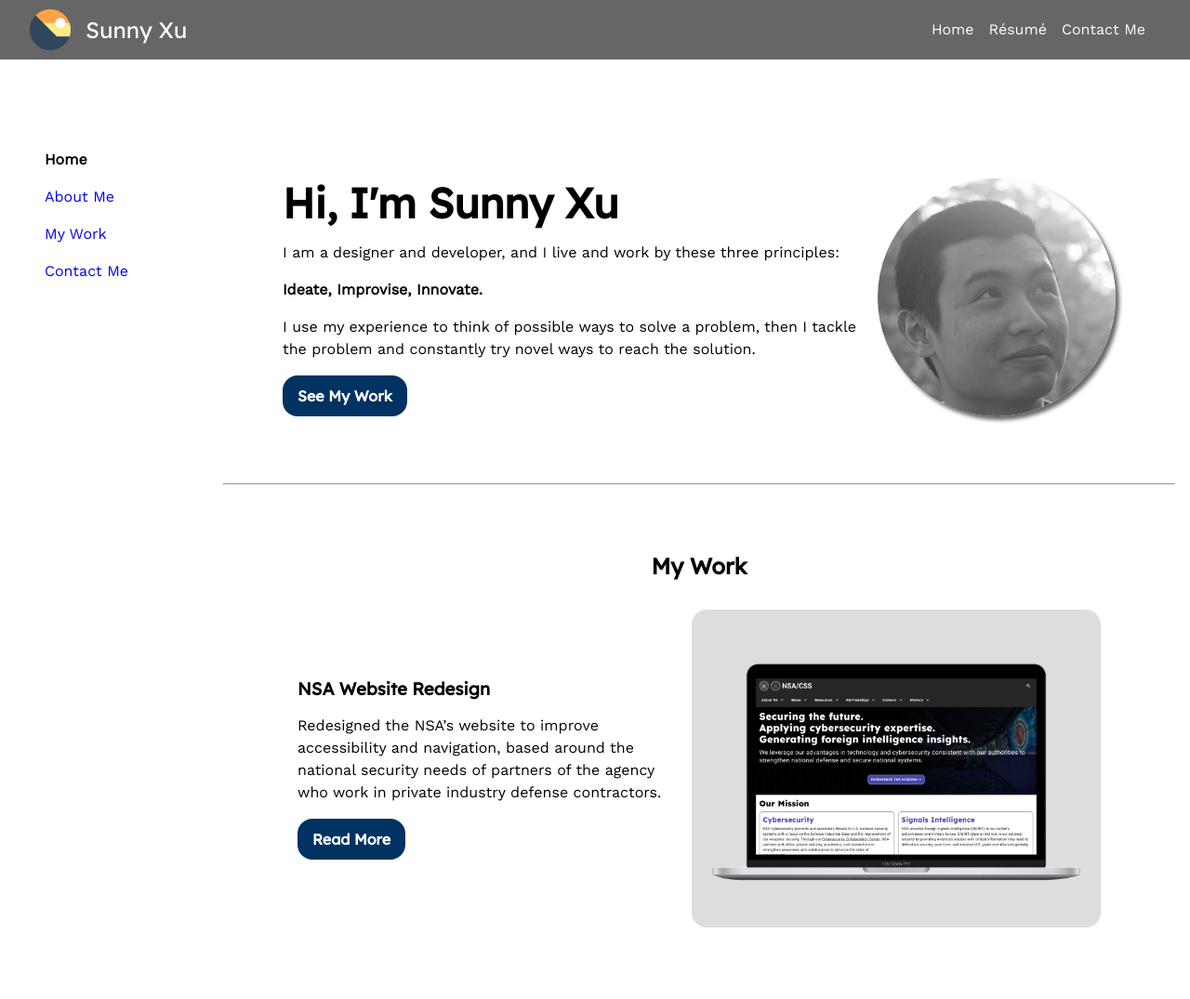
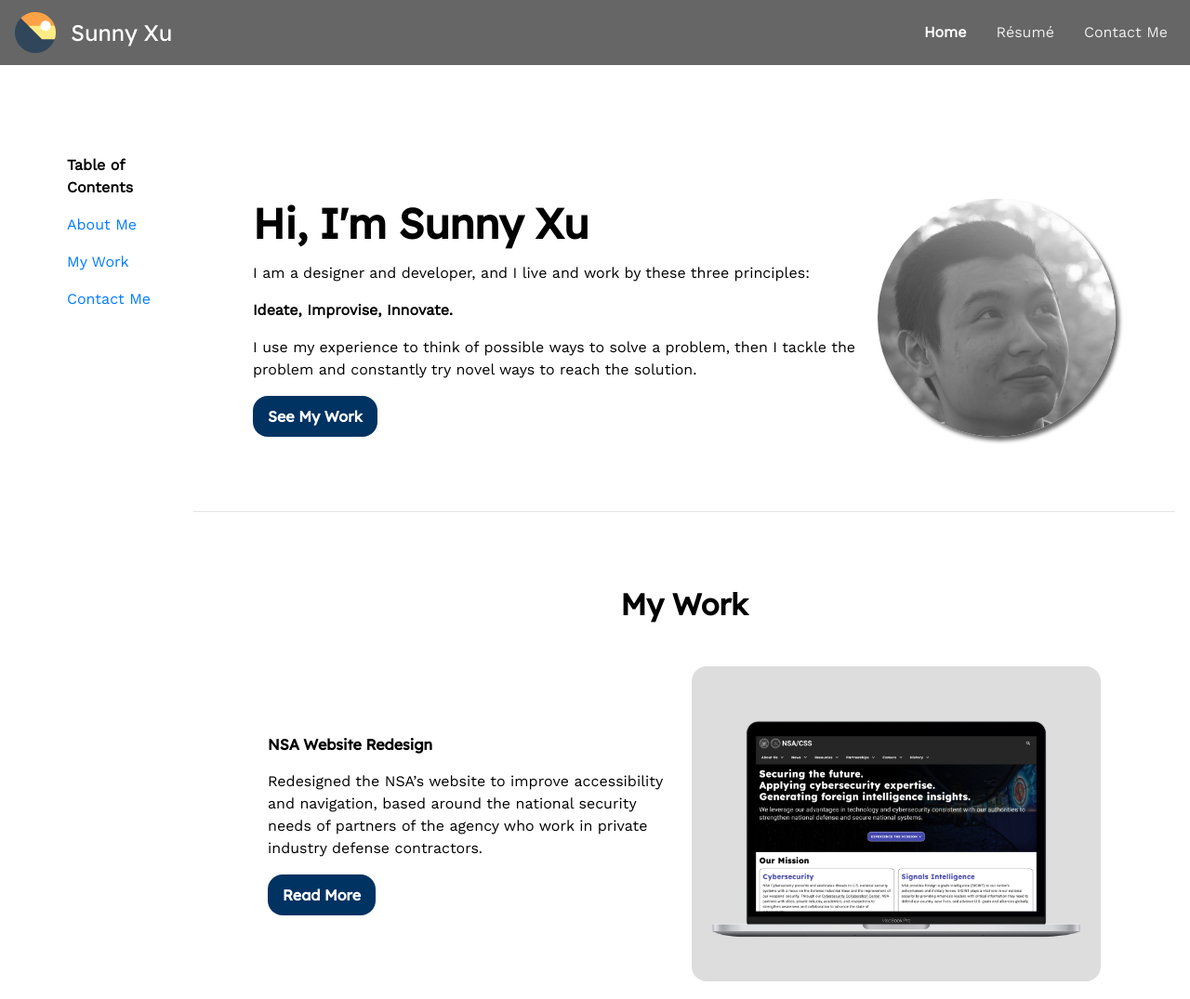
Before and after one commit to therealsunnyxu/ux_ui_hw_19, a plain HTML site: page index.html in a window 1280 px wide. Shown: the top 1075 px of the page at 93% size. Drawn offline with nearby package versions, Linux system fonts and the light colour scheme.

Commit message:
bootstrappified home page

```diff
--- a/css/stylesheet.css
+++ b/css/stylesheet.css
@@ -13,9 +13,9 @@ li {
 h1,
 h2,
 h3,
-.icon p,
 a.button,
-button {
+button,
+.navbar-brand {
     font-family: "Lexend", "Roboto", "Arial", sans-serif;
     margin-top: 0;
     margin-bottom: 0;
@@ -28,6 +28,11 @@ h3,
 a.button,
 button {
     font-weight: bold;
+}
+
+h1,
+h2 {
+    margin-bottom: 16px;
 }
 
 h1 {
@@ -46,9 +51,15 @@ li,
 }
 
 p,
-li {
+li,
+h3 {
     font-size: 16px;
     line-height: 24px;
+}
+
+.noBullets {
+    display: flex;
+    gap: 16px;
     list-style-type: none;
 }
 
@@ -66,26 +77,42 @@ a:hover {
     text-decoration: underline;
 }
 
-.icon:hover {
+.navbar-brand:hover {
     text-decoration: none;
 }
 
-.headerNav li,
-.icon p,
 .footerNav li,
-.headerNav a,
 .footerNav a,
 #footerCopyright p,
 a.button,
-button {
+button,
+.navbar-brand,
+.navbar-brand:hover,
+.nav-item a:hover,
+.nav-item.active a,
+.navbar-dark .navbar-nav .nav-link:hover,
+.navbar-dark .navbar-nav .nav-link:focus {
     color: white;
+}
+
+.navbar-dark .navbar-nav .nav-link {
+    color: #eee;
+}
+
+.nav-item a:hover,
+.nav-item a:focus {
+    text-decoration: underline;
+}
+
+.nav-item.active a {
+    font-weight: bold;
 }
 
 .fancyLi a {
     color: black;
 }
 
-.icon p {
+.navbar-brand {
     font-size: 24px;
     line-height: 32px;
 }
@@ -150,17 +177,31 @@ body {
     background-color: #005AAD;
 }
 
-header,
+.navbar,
 footer,
 #pageContent {
     display: flex;
     justify-content: center;
-    padding: 0px 16px;
+
 }
 
-header,
-footer {
+.navWrapper {
+    display: flex;
+    justify-content: center;
+}
+
+.bg-devil {
     background-color: #666;
+}
+
+footer,
+#pageContent {
+    padding: 16px;
+}
+
+.navbar {
+    width: 1440px;
+    align-self: center;
 }
 
 #pageContent {
@@ -168,9 +209,10 @@ footer {
 
 }
 
-header {
-    height: 64px;
+.navbar {
+    min-height: 64px;
     align-items: center;
+    z-index: 9001;
 }
 
 #headerInner,
@@ -186,11 +228,17 @@ header {
     height: 100%;
 }
 
-.icon {
-    height: 44px;
+.navbar-brand {
     display: inline-flex;
     align-items: center;
     gap: 16px;
+}
+
+.navbar-nav,
+.navbar-toggler {
+    margin-left: auto;
+    margin-top: 0;
+    margin-bottom: 0;
 }
 
 .headerNav {
@@ -201,6 +249,7 @@ header {
 .footerNav ul,
 #sideBar ul {
     display: flex;
+    margin: 0;
 }
 
 .headerNav ul {
@@ -236,15 +285,12 @@ header {
     flex: 1;
 }
 
-ul {
+ul,
+ol {
     gap: 16px;
     padding: 0px;
-    margin: 16px;
-}
-
-li {
-    display: flex;
-    gap: 16px;
+    padding-left: 40px;
+    margin: 0;
 }
 
 #pageContentInner {
@@ -281,27 +327,27 @@ li {
     box-shadow: 4px 4px 8px #666;
 }
 
-#aboutMe,
-#mySkills,
-#myWork,
-#contactMe {
+.section {
     display: flex;
     gap: 16px;
     padding: 64px;
+    flex-direction: column;
+
 }
 
-#mySkills,
-#myWork,
-#contactMe {
-    flex-direction: column;
+.sectionCentered {
     align-items: center;
+}
+
+#aboutMe {
+    flex-direction: row;
 }
 
 .cardWrapper {
     display: flex;
 }
 
-.card {
+.customCard {
     display: flex;
     flex-direction: column;
     padding: 16px;
@@ -343,6 +389,17 @@ li {
     background-color: #DDD;
     border-radius: 16px;
     padding: 16px;
+}
+
+.projectCardText {
+    display: flex;
+    flex-direction: column;
+    gap: 16px;
+}
+
+.projectCardText p,
+.projectCardText h3 {
+    margin-bottom: 0;
 }
 
 .fancyLiWrapper {
@@ -406,27 +463,7 @@ li {
 }
 
 @media (max-width: 32em) {
-    #headerInner .headerNav {
-        display: none;
-    }
-
-    #headerInner {
-        justify-content: space-between;
-    }
-
-    #headerNavBurger {
-        display: inline;
-    }
-
     #footerInner {
         flex-direction: column;
     }
 }
-
-@media (min-width: 32.01em) {
-    #headerNavBurger {
-        display: none;
-    }
-
-
-}
--- a/index.html
+++ b/index.html
@@ -3,6 +3,8 @@
 
 <head>
     <title>Sunny Xu</title>
+    <link rel="stylesheet" href="https://cdn.jsdelivr.net/npm/bootstrap@4.3.1/dist/css/bootstrap.min.css"
+        integrity="sha384-ggOyR0iXCbMQv3Xipma34MD+dH/1fQ784/j6cY/iJTQUOhcWr7x9JvoRxT2MZw1T" crossorigin="anonymous">
     <link rel="stylesheet" type="text/css" href="css/stylesheet.css">
     <meta name="viewport" content="width=device-width, initial-scale=1">
 </head>
@@ -15,41 +17,47 @@
             </svg>Scroll To Top</button>
     </div>
     <header>
-        <div id="headerInner">
-            <a class="icon" href="index.html">
-                <img src="images/logo44.png" alt="Icon of Sunny Xu's Portfolio">
-                <p>Sunny Xu</p>
-            </a>
-            <nav class="headerNav">
-                <ul>
-                    <li><a href="index.html">Home</a></li>
-                    <li><a href="#">Résumé</a></li>
-                    <li><a href="#">Contact Me</a></li>
-                </ul>
+        <div class="navWrapper bg-devil">
+            <nav class="navbar navbar-expand-lg navbar-dark bg-devil">
+                <a class="navbar-brand" href="index.html"><img src="images/logo44.png"
+                        alt="Icon of Sunny Xu's Portfolio"><span>Sunny
+                        Xu</span></a>
+                <button class="navbar-toggler" type="button" data-toggle="collapse" data-target="#navbarNav"
+                    aria-controls="navbarNav" aria-expanded="false" aria-label="Toggle navigation">
+                    <span class="navbar-toggler-icon"></span>
+                </button>
+                <div class="collapse navbar-collapse" id="navbarNav">
+                    <ul class="navbar-nav">
+                        <li class="nav-item active">
+                            <a class="nav-link" href="#">Home<span class="sr-only">(current)</span></a>
+                        </li>
+                        <li class="nav-item">
+                            <a class="nav-link" href="#">Résumé</a>
+                        </li>
+                        <li class="nav-item">
+                            <a class="nav-link" href="#">Contact Me</a>
+                        </li>
+                    </ul>
+                </div>
             </nav>
-            <div id="headerNavBurger">
-                <svg xmlns="http://www.w3.org/2000/svg" width="24" height="24" viewBox="0 0 24 24" fill="none">
-                    <path fill-rule="evenodd" clip-rule="evenodd" d="M3 8V6H21V8H3ZM3 13H21V11H3V13ZM3 18H21V16H3V18Z"
-                        fill="white" />
-                </svg>
-            </div>
         </div>
     </header>
+
     <section id="pageContent">
         <section id="pageContentInner">
             <nav id="sideBar">
                 <ul>
-                    <li class="primaryNavHeader">Home</li>
-                    <li><a href="#aboutMe">About Me</a></li>
+                    <li class="primaryNavHeader noBullets">Table of Contents</li>
+                    <li class="noBullets"><a href="#aboutMe">About Me</a></li>
                     <!--
                     <li><a href="#mySkills">My Skills</a></li>
                     -->
-                    <li><a href="#myWork">My Work</a></li>
-                    <li><a href="#contactMe">Contact Me</a></li>
+                    <li class="noBullets"><a href="#myWork">My Work</a></li>
+                    <li class="noBullets"><a href="#contactMe">Contact Me</a></li>
                 </ul>
             </nav>
             <section id="pageContentRight">
-                <section id="aboutMe">
+                <section id="aboutMe" class="section sectionCentered">
                     <div class="aboutMeLeft">
                         <h1>Hi, I'm Sunny Xu</h1>
                         <p>I am a designer and developer, and I live and work by these three principles:</p>
@@ -102,12 +110,13 @@
                 </section>
                 -->
                 <hr>
-                <section id="myWork">
+                <section id="myWork" class="section sectionCentered">
                     <h2>My Work</h2>
                     <div class="cardWrapper projectCardWrapper">
-                        <div class="card projectCard">
+                        <div class="customCard projectCard">
                             <div class="projectCardImg">
-                                <a href="#"><img alt="Preview of NSA Website Redesign" src="images/nsa mock.png"></a>
+                                <a href="myWork/nsa.html"><img alt="Preview of NSA Website Redesign"
+                                        src="images/nsa mock.png"></a>
                             </div>
                             <div class="projectCardText">
                                 <h3>NSA Website Redesign</h3>
@@ -116,10 +125,10 @@
                                     national security needs of partners of the agency who work in private industry
                                     defense
                                     contractors.</p>
-                                <a class="button" href="">Read More</a>
+                                <a class="button" href="myWork/nsa.html">Read More</a>
                             </div>
                         </div>
-                        <div class="card projectCard">
+                        <div class="customCard projectCard">
                             <div class="projectCardImg">
                                 <a href="#"><img alt="Preview of Travel App Prototype" src="images/travel mock.png"></a>
                             </div>
@@ -129,13 +138,14 @@
                                     designed to resolve travelers’ frustrations with a lack of time and disorganized
                                     travel
                                     info.</p>
-                                <a class="button" href="">Read More</a>
+                                <a>Case study coming soon!</a>
+                                <!--<a class="button" href="">Read More</a>-->
                             </div>
                         </div>
                     </div>
                 </section>
                 <hr>
-                <section id="contactMe">
+                <section id="contactMe" class="section sectionCentered">
                     <h2>Contact Me</h2>
                     <p>Thank you for taking a look at my portfolio! If you’d like to reach out to me, here are some ways
                         to contact me:</p>
@@ -170,14 +180,14 @@
             </section>
         </section>
     </section>
-    <footer>
+    <footer class="bg-devil">
         <div id="footerInner">
             <nav class="footerNav" id="footerLinks">
                 <ul>
-                    <li class="primaryNavHeader">Quick Links</li>
-                    <li><a href="index.html">Home</a></li>
-                    <li><a href="#">Résumé</a></li>
-                    <li><a href="#">Contact Me</a></li>
+                    <li class="primaryNavHeader noBullets">Quick Links</li>
+                    <li class="noBullets"><a href="index.html">Home</a></li>
+                    <li class="noBullets"><a href="#">Résumé</a></li>
+                    <li class="noBullets"><a href="#">Contact Me</a></li>
                 </ul>
             </nav>
             <!--
@@ -193,10 +203,9 @@
             </nav>
             -->
             <div class="footerRight">
-                <a class="icon" href="index.html">
-                    <img src="images/logo44.png" alt="Icon of Sunny Xu's Portfolio">
-                    <p>Sunny Xu</p>
-                </a>
+                <a class="navbar-brand" href="#"><img src="images/logo44.png"
+                        alt="Icon of Sunny Xu's Portfolio"><span>Sunny
+                        Xu</span></a>
                 <div id="footerCopyright">
                     <p class="tinyText">Sunny Xu © 2023</p>
                 </div>
@@ -207,6 +216,12 @@
 <!-- Libraries -->
 <script src="https://code.jquery.com/jquery-3.7.1.js" integrity="sha256-eKhayi8LEQwp4NKxN+CfCh+3qOVUtJn3QNZ0TciWLP4="
     crossorigin="anonymous"></script>
-<script src="js/index.js"></script>
+<script src="https://cdn.jsdelivr.net/npm/popper.js@1.14.7/dist/umd/popper.min.js"
+    integrity="sha384-UO2eT0CpHqdSJQ6hJty5KVphtPhzWj9WO1clHTMGa3JDZwrnQq4sF86dIHNDz0W1"
+    crossorigin="anonymous"></script>
+<script src="https://cdn.jsdelivr.net/npm/bootstrap@4.3.1/dist/js/bootstrap.min.js"
+    integrity="sha384-JjSmVgyd0p3pXB1rRibZUAYoIIy6OrQ6VrjIEaFf/nJGzIxFDsf4x0xIM+B07jRM"
+    crossorigin="anonymous"></script>
+<script type="module" src="js/scrollToTopButton.js"></script>
 
 </html>
```
Also changed, not shown: js/scrollToTopButton.js (renamed from js/index.js).
